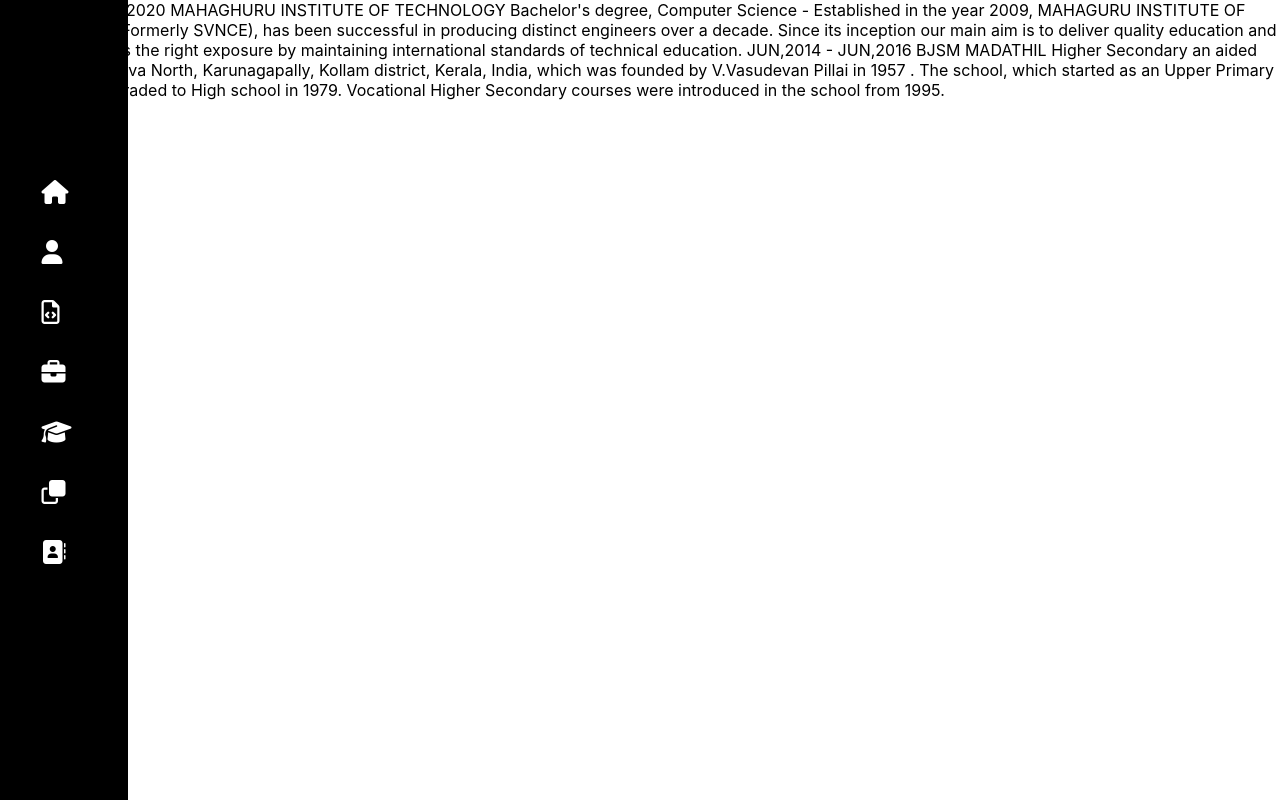
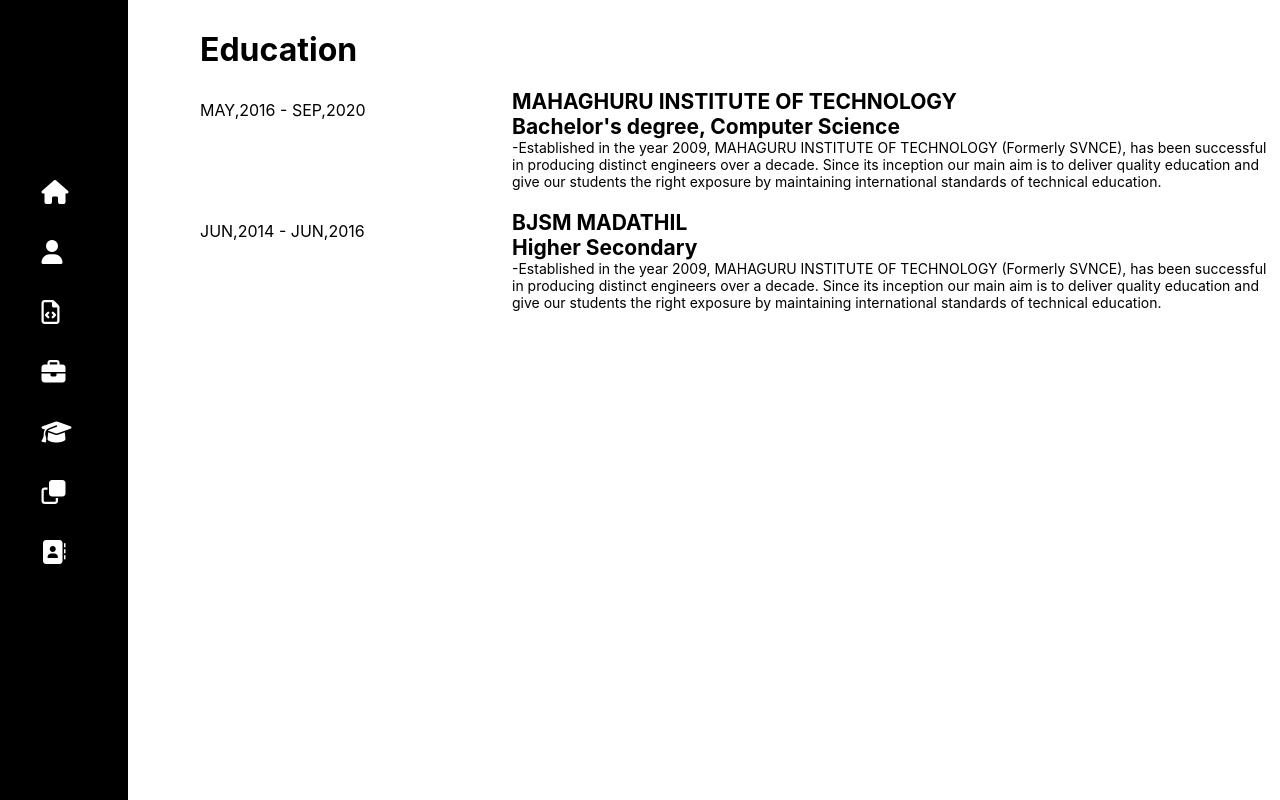
Before and after one commit to ujw0704/portofilio, a React (Create React App) app: page /qulifation in a window 1280 px wide. Built offline with nearby package versions, Linux system fonts and the light colour scheme.

Commit message:
created few components

```diff
--- /dev/null
+++ b/src/Comopents/Education.js
@@ -0,0 +1,52 @@
+import React from 'react'
+import Qulifaction from './Qulifaction'
+function Education() {
+  return (
+    <div>
+          <div className='container'>
+
+            <div className='date'>
+                <p>MAY,2016 - SEP,2020</p>
+            </div>
+
+            <div className='page'>
+
+               <h2>MAHAGHURU INSTITUTE OF TECHNOLOGY</h2>
+
+               <h2>Bachelor's degree, Computer Science</h2>
+               <ul className='content'>
+
+        <li>-Established in the year 2009, MAHAGURU INSTITUTE OF TECHNOLOGY (Formerly SVNCE), has been successful in producing distinct engineers over a decade. Since its inception our main aim is to deliver quality education and give our students the right exposure by maintaining international standards of technical education.</li>
+
+
+               </ul>
+            </div>
+
+
+        </div>
+          <div className='container'>
+
+            <div className='date'>
+                <p>JUN,2014 - JUN,2016</p>
+            </div>
+
+            <div className='page'>
+
+               <h2>BJSM MADATHIL</h2>
+
+               <h2>Higher Secondary</h2>
+               <ul className='content'>
+
+        <li>-Established in the year 2009, MAHAGURU INSTITUTE OF TECHNOLOGY (Formerly SVNCE), has been successful in producing distinct engineers over a decade. Since its inception our main aim is to deliver quality education and give our students the right exposure by maintaining international standards of technical education.</li>
+
+
+               </ul>
+            </div>
+
+
+        </div>
+    </div>
+  )
+}
+
+export default Education
--- a/src/Comopents/Qulifaction.js
+++ b/src/Comopents/Qulifaction.js
@@ -1,19 +1,16 @@
 import React from 'react'
+import Education from './Education'
 
 function Qulifaction() {
   return (
-    <div>
-     MAY,2016 - SEP,2020
 
-MAHAGHURU INSTITUTE OF TECHNOLOGY
-Bachelor's degree, Computer Science
-- Established in the year 2009, MAHAGURU INSTITUTE OF TECHNOLOGY (Formerly SVNCE), has been successful in producing distinct engineers over a decade. Since its inception our main aim is to deliver quality education and give our students the right exposure by maintaining international standards of technical education.
-JUN,2014 - JUN,2016
+      <div className='Work-heading'>
+         <h1>Education</h1>
 
-BJSM MADATHIL
-Higher Secondary
-an aided school in Thazhava North, Karunagapally, Kollam district, Kerala, India, which was founded by V.Vasudevan Pillai in 1957 . The school, which started as an Upper Primary school, was upgraded to High school in 1979. Vocational Higher Secondary courses were introduced in the school from 1995.
-    </div>
+     <Education/>
+
+
+     </div>
   )
 }
 
--- a/src/Comopents/Work1.js
+++ b/src/Comopents/Work1.js
@@ -3,7 +3,9 @@
 
 function Work1() {
   return (
-      <div className='wrapper'>
+    <>
+
+
         <div className='container'>
 
             <div className='date'>
@@ -12,7 +14,8 @@
 
             <div className='page'>
                <h2>PANAPPS INC</h2>
-               <h3>Software Developer</h3>
+
+               <h2>Software Developer</h2>
                <ul className='content'>
 
                 <li>- Develop, test and implement new software programs with vue js and dotnet</li>
@@ -30,7 +33,39 @@
 
 
 
-                   </div>
+        <div className='container'>
+
+       <div className='date'>
+           <p>JUN,2022 - PRESENT</p>
+       </div>
+
+       <div className='page'>
+          <h2>PANAPPS INC</h2>
+
+          <h2>Software Developer</h2>
+          <ul className='content'>
+
+           <li>- Develop, test and implement new software programs with vue js and dotnet</li>
+           <li>- Clearly and regularly communicate with management and technical support colleagues</li>
+           <li> - Design and update software database. This includes, but is not limited to: Software Applications, Web Sites, Data Communication Processes and User Interfaces</li>
+           <li>- Analyze user requirements and convert requirements to design documents</li>
+           <li>- Work with experienced team members to conduct root cause analysis of issues, review new and existing code and/or perform unit testing</li>
+
+
+          </ul>
+       </div>
+
+
+   </div>
+
+
+</>
+
+
+
+
+
+
 
 
   )
--- a/src/Comopents/work.css
+++ b/src/Comopents/work.css
@@ -2,28 +2,31 @@
    margin: 0;
    padding: 0;
    box-sizing: border-box;
+ }
+ .Work-heading h1{
+   text-align:  start;
+   margin-left: 200px;
+ }
+      .container {
+         display: flex;
+         justify-content: space-between;
+         align-items: center;
+
+         margin-top: 20px;
 
       }
+ .date {
+   width: 300px;
 
-.wrapper{
-   height:100vh;
-   width: 100%;
+   margin-left: 200px;
+   margin-bottom: 60px;
 
 }
-.wrapper .container{
-   display: flex;
-   justify-content: space-around;
-   width: 90%;
+.page{
+   width: 60%;
+   font-size: 14px;
    }
 
-.Work-heading h1{
-margin-right: 350px;
-font-size: 35px;
-width: 804px;
+   .content li{
+      list-style: none ;
    }
-.page h3{
- padding-left: 350px;
-}
-.page h1{
-   margin-right: 80x;
-}
```
Lines whose indentation alone changed are shown as unchanged.
